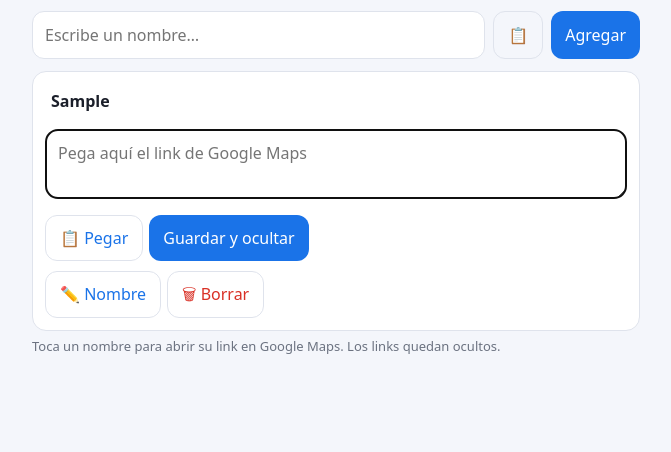
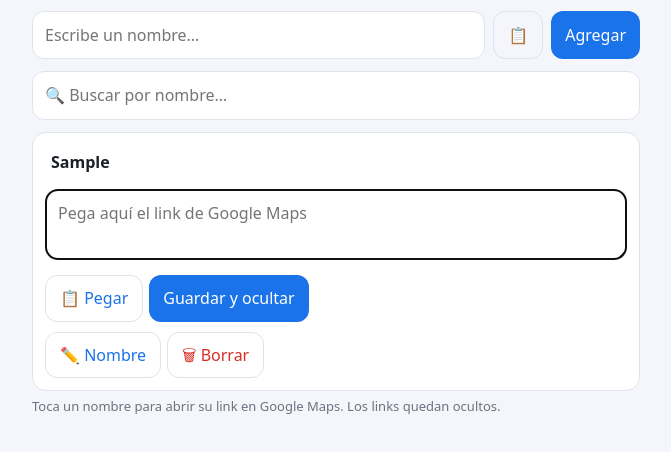
Before and after one commit to jordanrusbel/lugares, a plain HTML site: page index.html in a window 1280 px wide. Both pictures are taken after typing "Sample" into the empty fields and a click on the button "Agregar". Shown: the part 54-506 px from the top of the page, without its empty margins (304-975 px from the left). Drawn offline with Linux system fonts and the light colour scheme.

Commit message:
Add files via upload

```diff
--- a/index.html
+++ b/index.html
@@ -21,6 +21,7 @@ textarea{resize:vertical;min-height:70px}
 button{font:inherit;border:0;border-radius:12px;padding:11px 14px;background:var(--pri);color:#fff;cursor:pointer}
 button.s{background:transparent;color:var(--pri);border:1px solid var(--bd)}
 button.d{background:transparent;color:var(--danger);border:1px solid var(--bd)}
+#buscar{margin-top:12px}
 .card{background:var(--card);border:1px solid var(--bd);border-radius:14px;padding:12px;margin-top:12px}
 .top{display:flex;align-items:center;gap:8px}
 .nm{flex:1;font-weight:600;word-break:break-word;background:none;color:var(--tx);text-align:left;padding:6px;border:0}
@@ -41,6 +42,7 @@ button.d{background:transparent;color:var(--danger);border:1px solid var(--bd)}
   <button class="s" id="pegarNombre" title="Pegar">📋</button>
   <button id="agregar">Agregar</button>
 </div>
+<input id="buscar" type="search" placeholder="🔍 Buscar por nombre…" autocomplete="off">
 <div id="lista"></div>
 <p class="hint">Toca un nombre para abrir su link en Google Maps. Los links quedan ocultos.</p>
 </main>
@@ -64,10 +66,14 @@ function abrir(l){
   if(!/^[a-z][a-z0-9+.-]*:/i.test(l))l="https://"+l;
   window.open(l,"_blank","noopener");
 }
+function norm(s){return (s||"").toLowerCase().normalize("NFD").replace(/[\u0300-\u036f]/g,"")}
 function render(){
   var c=document.getElementById("lista");c.innerHTML="";
+  var q=norm(document.getElementById("buscar").value.trim());
+  var vis=items.filter(function(x){return !q||norm(x.name).indexOf(q)!==-1});
   if(!items.length){c.innerHTML='<p class="empty">Aún no hay nombres. Agrega el primero arriba.</p>';return}
-  items.forEach(function(it){
+  if(!vis.length){c.innerHTML='<p class="empty">Ningún nombre coincide con la búsqueda.</p>';return}
+  vis.forEach(function(it){
     var card=document.createElement("div");card.className="card";
     var top=document.createElement("div");top.className="top";
     var nm=document.createElement("button");nm.className="nm"+(it.link?" on":"");
@@ -103,12 +109,13 @@ function render(){
 var inp=document.getElementById("nuevo");
 function add(){
   var n=inp.value;if(!n.length){toast("Escribe un nombre");return}
-  var it={id:uid(),name:n,link:""};items.unshift(it);openBox[it.id]=true;inp.value="";save();render();
+  var it={id:uid(),name:n,link:""};items.unshift(it);openBox[it.id]=true;inp.value="";document.getElementById("buscar").value="";save();render();
   var ta=document.querySelector("textarea");if(ta)ta.focus();
 }
 document.getElementById("agregar").onclick=add;
 inp.addEventListener("keydown",function(e){if(e.key==="Enter")add()});
 document.getElementById("pegarNombre").onclick=function(){readClip(function(t){inp.value=t})};
+document.getElementById("buscar").addEventListener("input",render);
 load();render();
 if("serviceWorker" in navigator){navigator.serviceWorker.register("sw.js").catch(function(){})}
 })();
--- a/sw.js
+++ b/sw.js
@@ -1,4 +1,4 @@
-var C="lugares-v1",F=["./","./index.html","./manifest.json","./icon-192.png","./icon-512.png"];
+var C="lugares-v2",F=["./","./index.html","./manifest.json","./icon-192.png","./icon-512.png"];
 self.addEventListener("install",function(e){e.waitUntil(caches.open(C).then(function(c){return c.addAll(F)}));self.skipWaiting()});
 self.addEventListener("activate",function(e){e.waitUntil(caches.keys().then(function(k){return Promise.all(k.filter(function(x){return x!==C}).map(function(x){return caches.delete(x)}))}));self.clients.claim()});
-self.addEventListener("fetch",function(e){e.respondWith(caches.match(e.request).then(function(r){return r||fetch(e.request)}))});
+self.addEventListener("fetch",function(e){if(e.request.method!=="GET")return;e.respondWith(fetch(e.request).then(function(r){var cp=r.clone();caches.open(C).then(function(c){c.put(e.request,cp)});return r}).catch(function(){return caches.match(e.request)}))});
```
